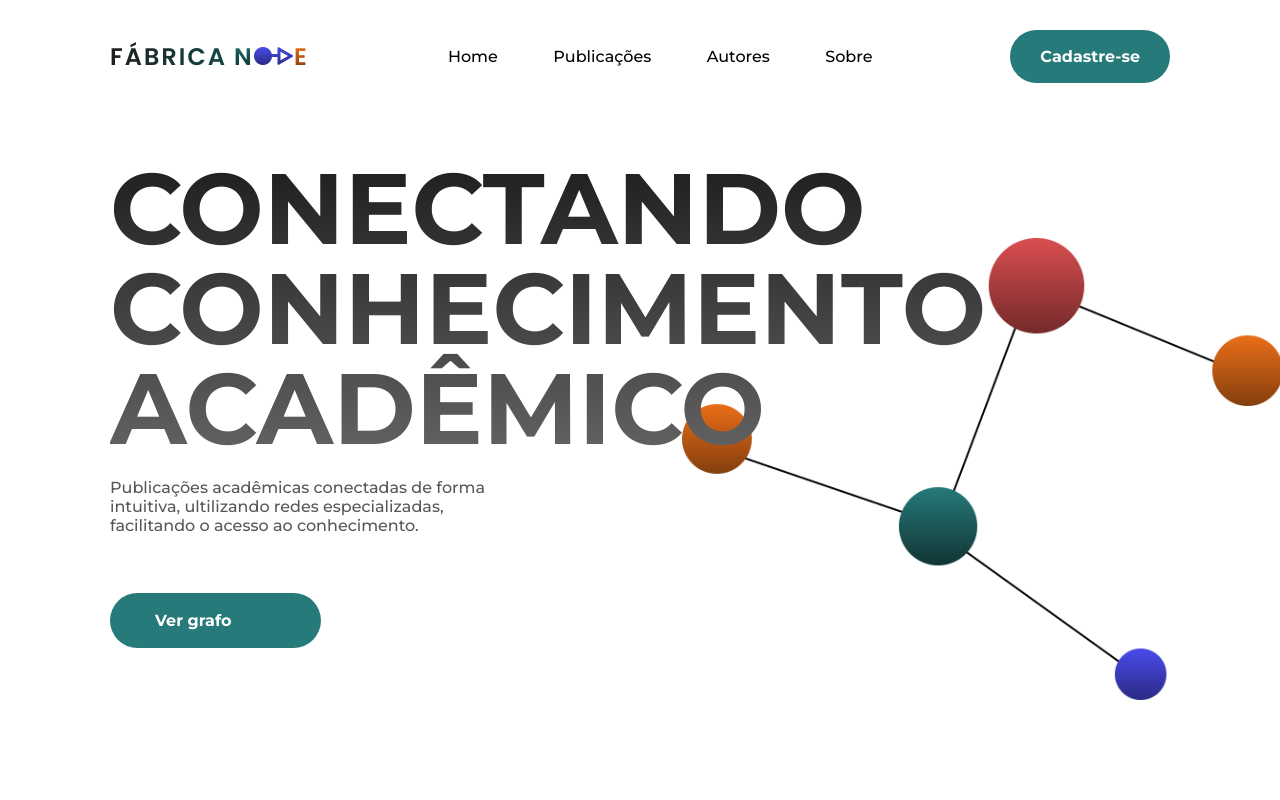
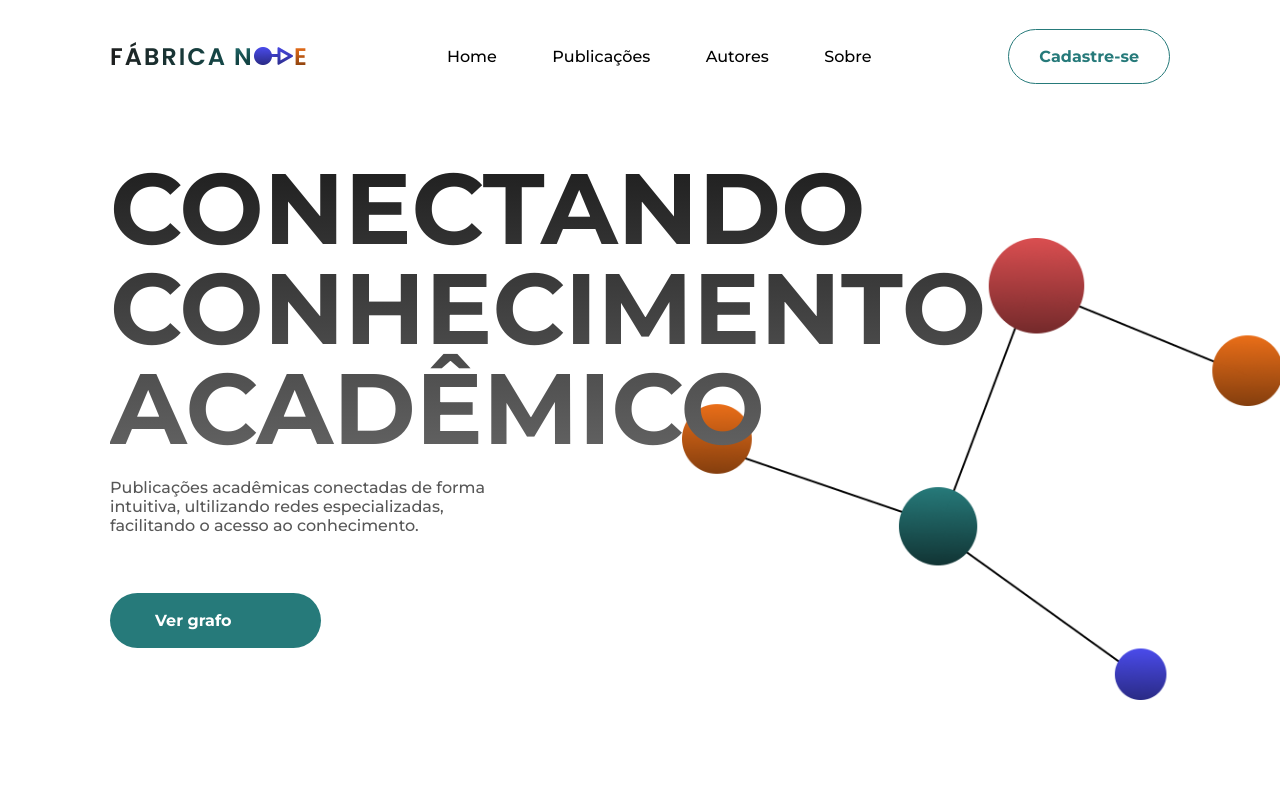
Before and after one commit to fabricadesoftware-ifc/fabricaNode_FrontEnd, a Vue app: page / in a window 1280 px wide. Shown: the top 800 px of the page. Built offline with nearby package versions, Linux system fonts and the light colour scheme; some icons are missing; what v-network-graph would draw is missing.

Commit message:
FIX: Fixing header login button style #39

```diff
--- a/src/components/header/buttons/LoginButton.vue
+++ b/src/components/header/buttons/LoginButton.vue
@@ -7,8 +7,9 @@
 <style scoped>
 .login-button {
     font-family: "Montserrat", sans-serif;
-    color: white;
-    background-color: #267A7A;
+    background-color: rgba(240, 248, 255, 0);
+    color: #267A7A;
+    border: 1.6px solid #267A7A;
     border-radius: 111.11px;
     padding: 17px 30px;
     font-size: 16px;
@@ -21,7 +22,7 @@
 }
 
 .login-button:hover{
-    background-color: #225c5c;
+    background-color: #ebedf0;
     transition: 0.5s;
 }
 @media (max-width:1000px) {
```
